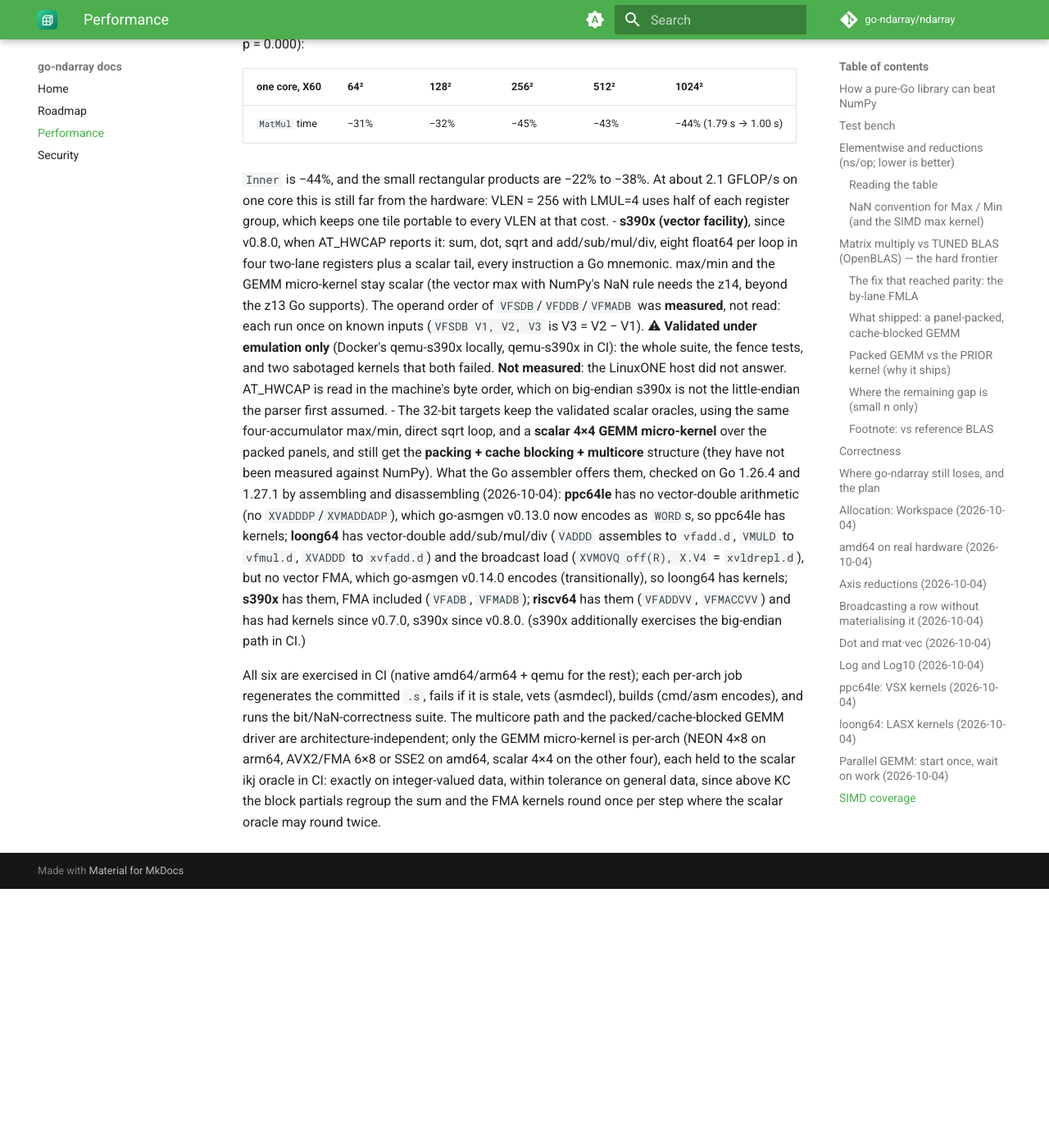
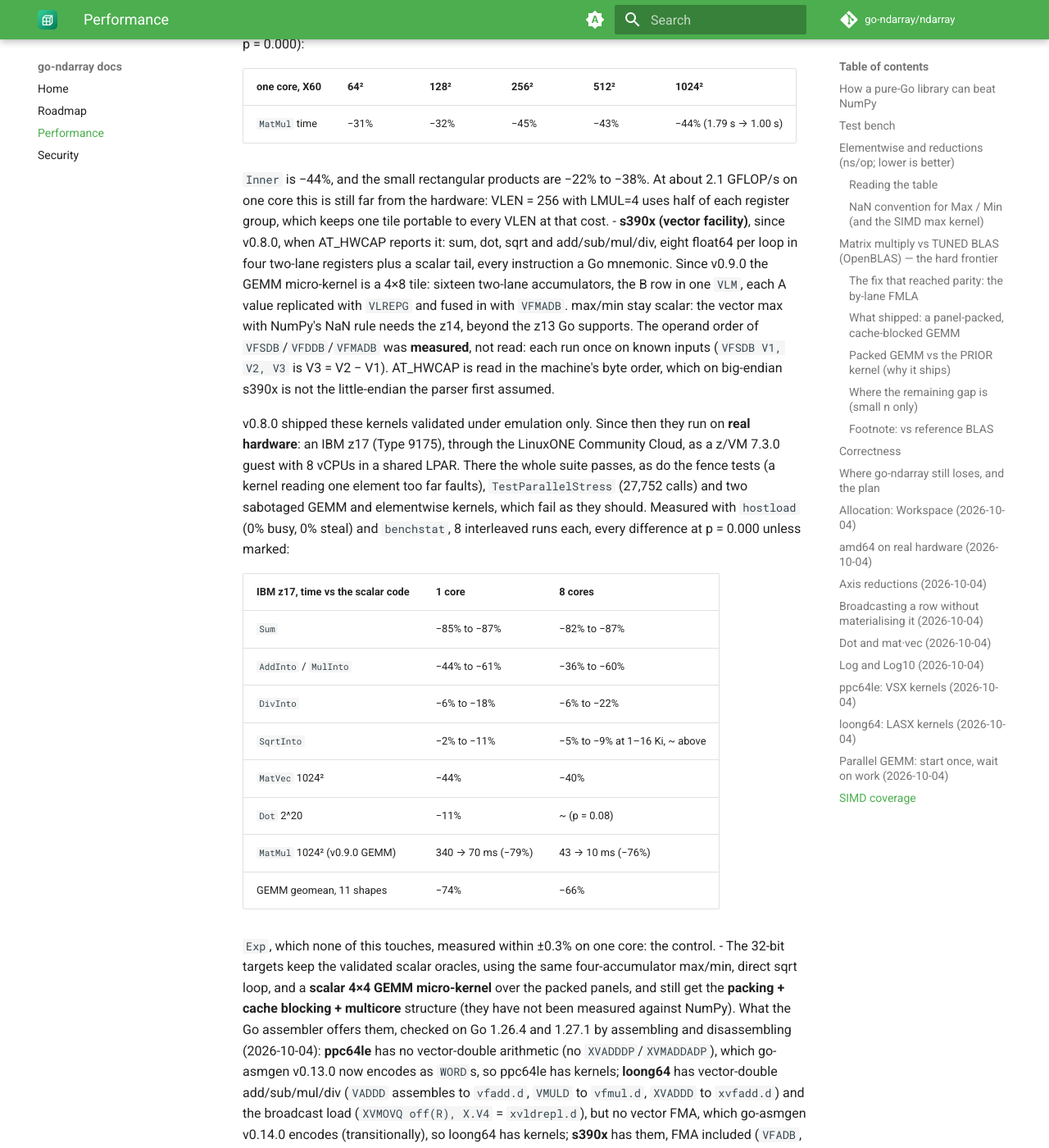
Before and after one commit to go-ndarray/docs, an MkDocs documentation site: the page built from docs/performance.md, in a window 1280 px wide and 1400 px high, scrolled down 23818 px. Shown: the whole window at 82% size. Built offline with MkDocs 1.6.1 and Material for MkDocs 9.7.7, drawn with Linux system fonts in a browser that asks for light colours; comment, search, counter and statistics services are not loaded; the version menu is left out; before the commit the page ends 24902 px from its top, so only the background shows below that; some of the changed text lies outside the part shown.

Commit message:
docs: mirrors at v0.9.0 (s390x measured on a z17, Go 1.27.2, loong64 correction) (#24)
Co-authored-by: Claude Opus 5.5 <noreply@anthropic.com>

```diff
--- a/docs/performance.md
+++ b/docs/performance.md
@@ -4,7 +4,7 @@ Honest, reproducible head-to-head of `go-ndarray/ndarray` against **NumPy
 2.2.4** on identical hardware. "On n'a pas le droit de se tromper": every number
 here is measured, every win is real, and where NumPy still leads it says so.
 
-> **Where it stands at v0.8.0.** This page grew round by round: the sections
+> **Where it stands at v0.9.0.** This page grew round by round: the sections
 > up to *Where go-ndarray still loses* were measured on an arm64 Tart VM
 > (4 vCPU, NumPy 2.2.4, OpenBLAS 0.3.29); the dated sections after it on an
 > AMD Zen 3, 16 cores, against **NumPy 2.5.3 + OpenBLAS 0.3.34**, except the
@@ -38,8 +38,8 @@ here is measured, every win is real, and where NumPy still leads it says so.
 > available on that host (see *loong64: LASX kernels*).
 > SIMD kernels exist on **amd64, arm64, ppc64le, loong64, riscv64 and s390x** (LASX,
 > RVV and the s390x vector facility used only when the CPU reports them); the
-> 32-bit targets run the pure-Go reference code; the s390x kernels are validated
-> under emulation only (see *SIMD coverage* at the end).
+> 32-bit targets run the pure-Go reference code; the s390x kernels are measured
+> on a real IBM z17 (see *SIMD coverage* at the end).
 
 ## How a pure-Go library can beat NumPy
 
@@ -915,15 +915,37 @@ stay dynamic, so its slower efficiency cores are handled as before.
 - **s390x (vector facility)**, since v0.8.0, when AT_HWCAP reports it:
   sum, dot, sqrt and add/sub/mul/div, eight float64 per loop in four
   two-lane registers plus a scalar tail, every instruction a Go mnemonic.
-  max/min and the GEMM micro-kernel stay scalar (the vector max with NumPy's
-  NaN rule needs the z14, beyond the z13 Go supports). The operand order of
+  Since v0.9.0 the GEMM micro-kernel is a 4×8 tile: sixteen two-lane
+  accumulators, the B row in one `VLM`, each A value replicated with `VLREPG`
+  and fused in with `VFMADB`. max/min stay scalar: the vector max with NumPy's
+  NaN rule needs the z14, beyond the z13 Go supports. The operand order of
   `VFSDB`/`VFDDB`/`VFMADB` was **measured**, not read: each run once on known
-  inputs (`VFSDB V1, V2, V3` is V3 = V2 − V1). ⚠ **Validated under emulation
-  only** (Docker's qemu-s390x locally, qemu-s390x in CI): the whole suite, the
-  fence tests, and two sabotaged kernels that both failed. **Not measured**:
-  the LinuxONE host did not answer. AT_HWCAP is read in the machine's byte
-  order, which on big-endian s390x is not the little-endian the parser first
-  assumed.
+  inputs (`VFSDB V1, V2, V3` is V3 = V2 − V1). AT_HWCAP is read in the
+  machine's byte order, which on big-endian s390x is not the little-endian the
+  parser first assumed.
+
+  v0.8.0 shipped these kernels validated under emulation only. Since then they
+  run on **real hardware**: an IBM z17 (Type 9175), through the LinuxONE
+  Community Cloud, as a z/VM 7.3.0 guest with 8 vCPUs in a shared LPAR. There
+  the whole suite passes, as do the fence tests (a kernel reading one element
+  too far faults), `TestParallelStress` (27,752 calls) and two sabotaged GEMM
+  and elementwise kernels, which fail as they should. Measured with `hostload`
+  (0% busy, 0% steal) and `benchstat`, 8 interleaved runs each, every
+  difference at p = 0.000 unless marked:
+
+  | IBM z17, time vs the scalar code | 1 core | 8 cores |
+  |---|---|---|
+  | `Sum` | −85% to −87% | −82% to −87% |
+  | `AddInto` / `MulInto` | −44% to −61% | −36% to −60% |
+  | `DivInto` | −6% to −18% | −6% to −22% |
+  | `SqrtInto` | −2% to −11% | −5% to −9% at 1–16 Ki, ~ above |
+  | `MatVec` 1024² | −44% | −40% |
+  | `Dot` 2^20 | −11% | ~ (p = 0.08) |
+  | `MatMul` 1024² (v0.9.0 GEMM) | 340 → 70 ms (−79%) | 43 → 10 ms (−76%) |
+  | GEMM geomean, 11 shapes | −74% | −66% |
+
+  `Exp`, which none of this touches, measured within ±0.3% on one core: the
+  control.
 - The 32-bit targets keep
   the validated scalar oracles, using the same four-accumulator max/min, direct
   sqrt loop, and a **scalar 4×4 GEMM micro-kernel** over the packed panels, and
```
Also changed, not shown: docs/security.md (+26 -2 lines).
